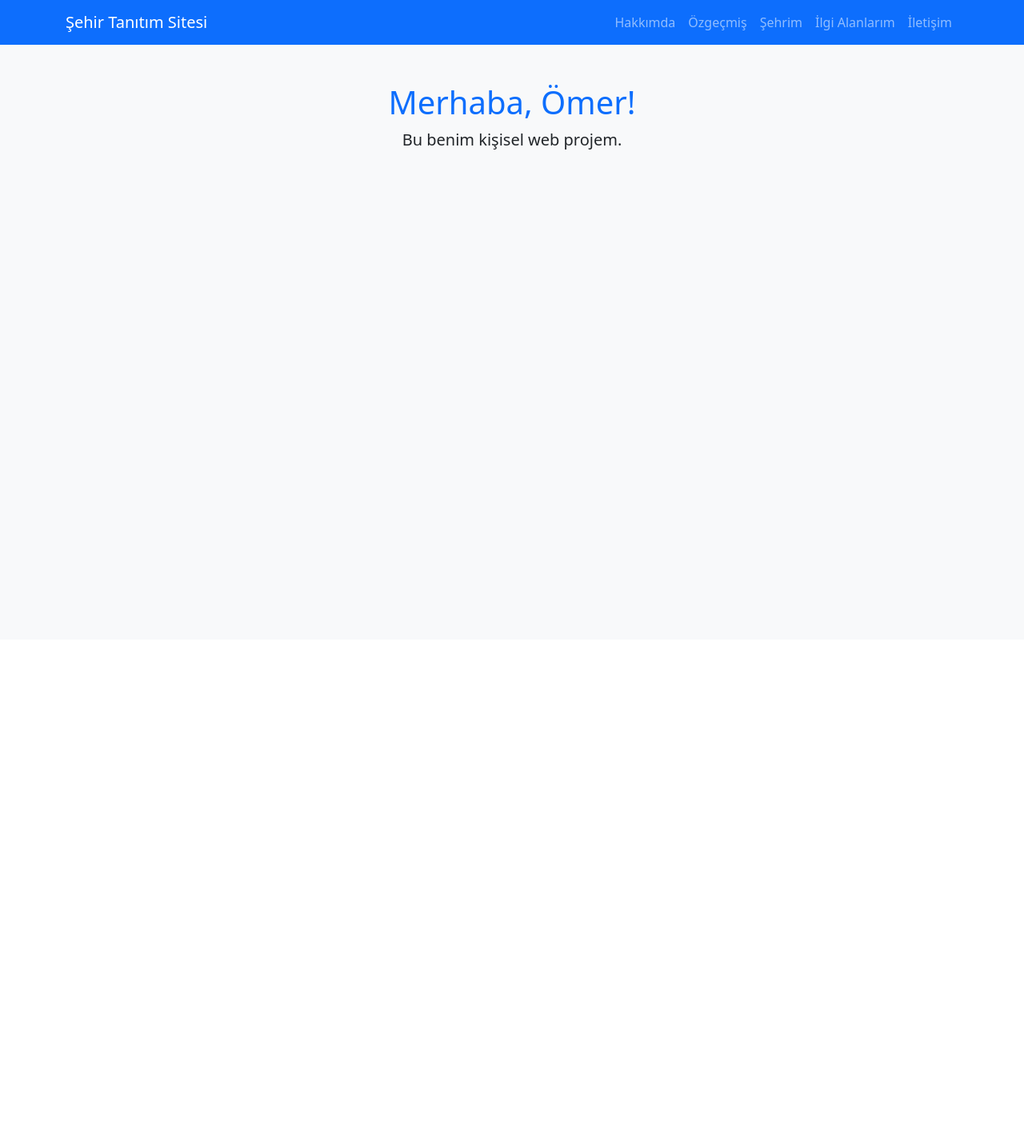
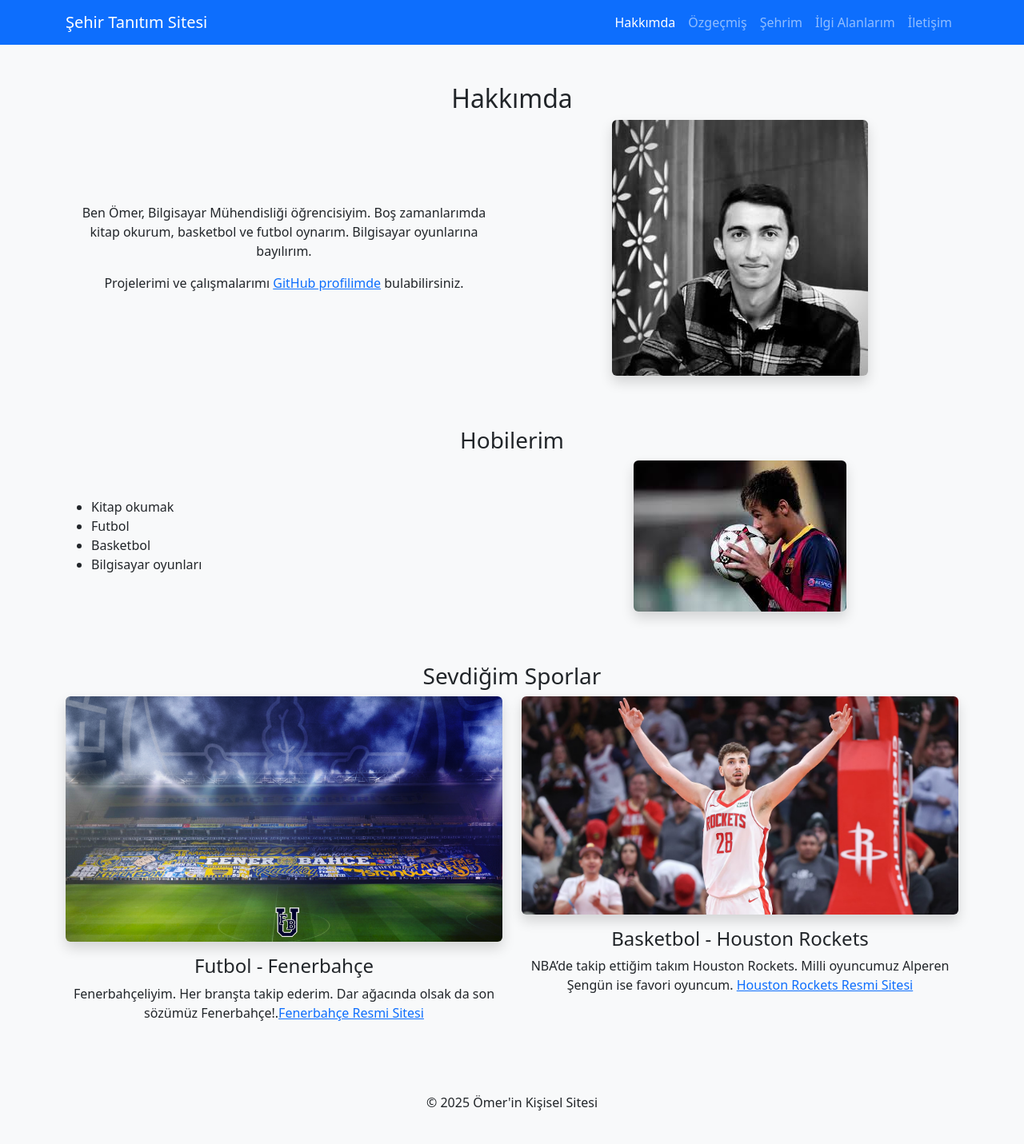
Before and after one commit to omrraldg/web-proje, a PHP site: page / in a window 1280 px wide. Shown: the whole page at 80% size. Before the commit the page ends 187 px from the top, so only its background shows below. Run offline with PHP 8.4, Linux system fonts and the light colour scheme.

Commit message:
CV sayfası ana sayfa ile uyumlu hale getirildi. Hakkımda sayfası eklendi ve düzenlendi.

```diff
--- a/index.html
+++ b/index.html
@@ -3,13 +3,13 @@
 <head>
     <meta charset="UTF-8">
     <meta name="viewport" content="width=device-width, initial-scale=1.0">
-    <title>Şehir Tanıtım Sitesi </title>
+    <title>Şehir Tanıtım Sitesi</title>
     <link rel="stylesheet" href="style.css">
-
     <link href="https://cdn.jsdelivr.net/npm/bootstrap@5.3.0/dist/css/bootstrap.min.css" rel="stylesheet">
 </head>
 <body class="bg-light">
 
+    <header>
         <nav class="navbar navbar-expand-lg navbar-dark bg-primary">
             <div class="container">
                 <a class="navbar-brand" href="#">Şehir Tanıtım Sitesi</a>
@@ -18,7 +18,7 @@
                 </button>
                 <div class="collapse navbar-collapse" id="navbarNav">
                     <ul class="navbar-nav ms-auto">
-                    <li class="nav-item"><a class="nav-link" href="index.html">Hakkımda</a></li>
+                        <li class="nav-item"><a class="nav-link active" href="index.html">Hakkımda</a></li>
                         <li class="nav-item"><a class="nav-link" href="cv.html">Özgeçmiş</a></li>
                         <li class="nav-item"><a class="nav-link" href="sehrim.html">Şehrim</a></li>
                         <li class="nav-item"><a class="nav-link" href="ilgi-alanlarim.html">İlgi Alanlarım</a></li>
@@ -27,13 +27,59 @@
                 </div>
             </div>
         </nav>
+    </header>
 
+    <main class="container mt-5">
+        <section class="text-center my-5">
+            <h2>Hakkımda</h2>
+            <div class="row align-items-center">
+                <div class="col-md-6">
+                    <p>Ben Ömer, Bilgisayar Mühendisliği öğrencisiyim. Boş zamanlarımda kitap okurum, basketbol ve futbol oynarım. Bilgisayar oyunlarına bayılırım.</p>
+                    <p>Projelerimi ve çalışmalarımı <a href="https://github.com/omrraldg" target="_blank">GitHub profilimde</a> bulabilirsiniz.</p>
+                </div>
+                <div class="col-md-6">
+                    <img src="img/omer.jpg" alt="Ömer'in Fotoğrafı" class="img-fluid rounded shadow mb-3">
+                </div>
+            </div>
+        </section>
 
-    <div class="container text-center mt-5">
-        <h1 class="text-primary">Merhaba, Ömer!</h1>
-        <p class="lead">Bu benim kişisel web projem.</p>
+        <section class="text-center mb-5">
+            <h3>Hobilerim</h3>
+            <div class="row align-items-center">
+                <div class="col-md-6">
+                    <ul class="text-start">
+                        <li>Kitap okumak</li>
+                        <li>Futbol</li>
+                        <li>Basketbol</li>
+                        <li>Bilgisayar oyunları</li>
+                    </ul>
                 </div>
+                <div class="col-md-6">
+                    <img src="img/neymar.jpg" alt="Futbol" class="img-fluid rounded shadow mb-3">
+                </div>
+            </div>
+        </section>
 
+        <section class="text-center mb-5">
+            <h3>Sevdiğim Sporlar</h3>
+            <div class="row">
+                <div class="col-md-6">
+                    <img src="img/fenerbahce.jpg" alt="Fenerbahçe Futbol Takımı" class="img-fluid rounded shadow mb-3">
+                    <h4>Futbol - Fenerbahçe</h4>
+                    <p>Fenerbahçeliyim. Her branşta takip ederim. Dar ağacında olsak da son sözümüz Fenerbahçe!.<a href="https://www.fenerbahce.org/" target="_blank">Fenerbahçe Resmi Sitesi</a></p>
+                </div>
+                <div class="col-md-6">
+                    <img src="img/rockets.jpg" alt="Houston Rockets" class="img-fluid rounded shadow mb-3">
+                    <h4>Basketbol - Houston Rockets</h4>
+                    <p>NBA’de takip ettiğim takım Houston Rockets. Milli oyuncumuz Alperen Şengün ise favori oyuncum. <a href="https://www.nba.com/rockets/" target="_blank">Houston Rockets Resmi Sitesi</a></p>
+                </div>
+            </div>
+        </section>
+    </main>
+
+    <footer class="text-center py-4">
+        <p>&copy; 2025 Ömer'in Kişisel Sitesi</p>
+    </footer>
 
     <script src="https://cdn.jsdelivr.net/npm/bootstrap@5.3.0/dist/js/bootstrap.bundle.min.js"></script>
 </body>
```
Also changed, not shown: cv.html (+36 -12 lines), stlye.css (+79 -8 lines), img/github.png (added), img/neymar.jpg (added), img/omer.jpg (added). Lines whose indentation alone changed are shown as unchanged.
